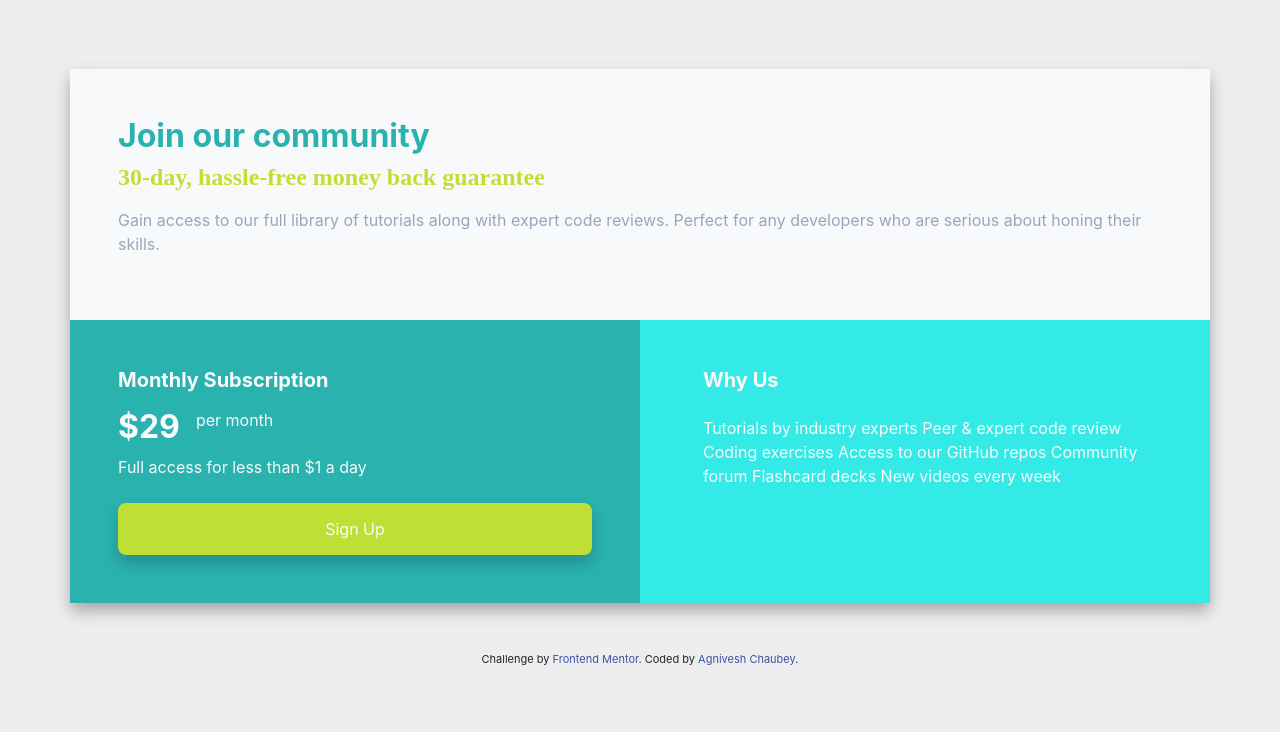
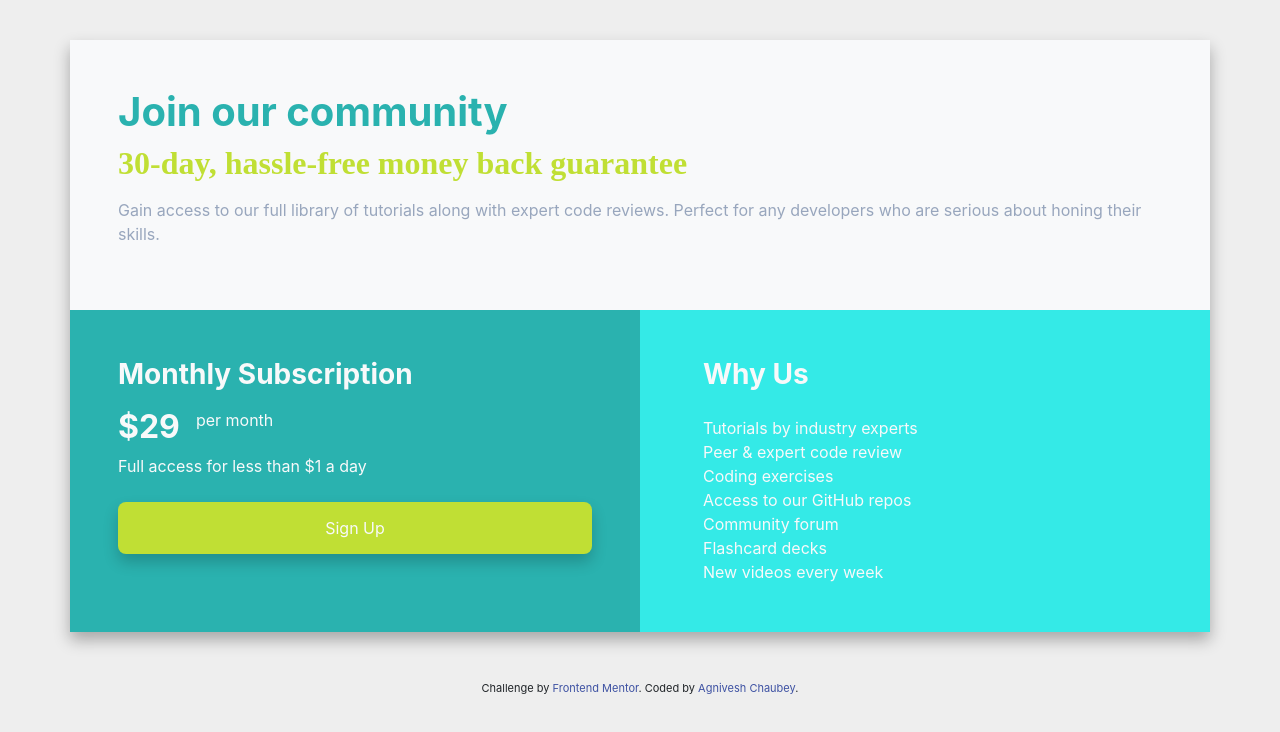
Before and after one commit to AgniveshChaubey/frontend-price-grid-component, a plain HTML site: page index.html in a window 1280 px wide. Drawn offline with nearby package versions, Linux system fonts and the light colour scheme; a web font is replaced by a local one.

Commit message:
heading warning formatted

```diff
--- a/index.html
+++ b/index.html
@@ -29,9 +29,9 @@
 <body class="font-size bg-0">
   <div class="container card-shadow">
     <div class="row p-5 bg-light">
-      <h2 class="heading-color"><b>Join our community </b></h2>
+      <h1 class="heading-color"><b>Join our community </b></h1>
       <div>
-        <h4 class="mb-3 desc-color font-style"> <b> 30-day, hassle-free money back guarantee </b> </h4>
+        <h2 class="mb-3 desc-color font-style"> <b> 30-day, hassle-free money back guarantee </b> </h2>
         <p class="desc2-color">
           Gain access to our full library of tutorials along with expert code reviews.
           Perfect for any developers who are serious about honing their skills.
@@ -40,7 +40,7 @@
     </div>
     <div class="row text-light">
       <div class="p-5 col-md-6 col-sm-12 bg-1">
-        <h5 class="row mb-3"><b> Monthly Subscription </b></h5>
+        <h3 class="row mb-3"><b> Monthly Subscription </b></h3>
         <div class="row">
           <h2 class="mr-3"> <b> &dollar;29 </b> </h4>
             per month
@@ -50,14 +50,14 @@
       </div>
       <div class="col-md-6 col-sm-12 bg-2">
         <div class="p-5">
-          <h5 class="row mb-4"><b>Why Us </b></h5>
+          <h3 class="row mb-4"><b>Why Us </b></h3>
           <p class="row">
-            Tutorials by industry experts
-            Peer &amp; expert code review
-            Coding exercises
-            Access to our GitHub repos
-            Community forum
-            Flashcard decks
+            Tutorials by industry experts <br>
+            Peer &amp; expert code review <br>
+            Coding exercises <br>
+            Access to our GitHub repos <br>
+            Community forum <br>
+            Flashcard decks <br>
             New videos every week
           </p>
         </div>
```
